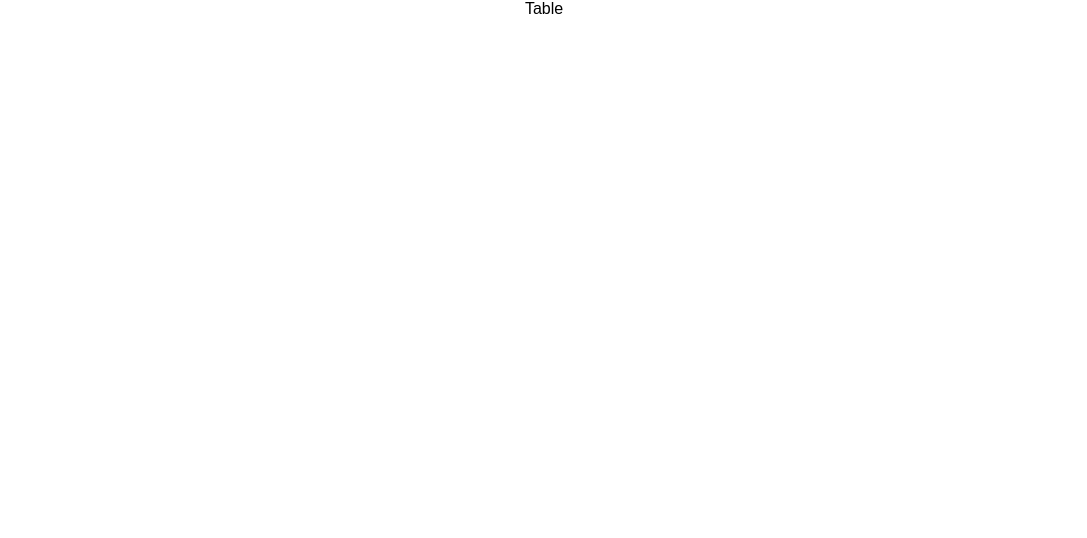
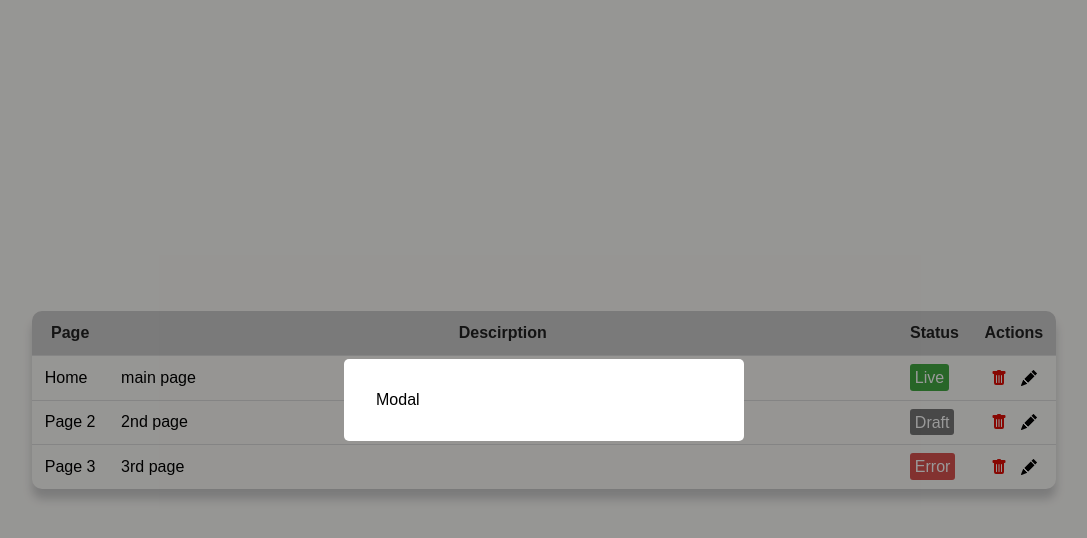
Before and after one commit to UWA-Medical-Physics-Research-Group/RQS-calculator, a React (Create React App) app in the folder rqsplus/: page / in a window 1280 px wide. Shown: the top 538 px of the page, without its empty margins (96-1183 px from the left). Built offline with nearby package versions, Linux system fonts and the light colour scheme.

Commit message:
Creates table base

```diff
--- a/rqsplus/src/App.css
+++ b/rqsplus/src/App.css
@@ -1,38 +1,8 @@
 .App {
-  text-align: center;
-}
-
-.App-logo {
-  height: 40vmin;
-  pointer-events: none;
-}
-
-@media (prefers-reduced-motion: no-preference) {
-  .App-logo {
-    animation: App-logo-spin infinite 20s linear;
-  }
-}
-
-.App-header {
-  background-color: #282c34;
-  min-height: 100vh;
   display: flex;
   flex-direction: column;
   align-items: center;
   justify-content: center;
-  font-size: calc(10px + 2vmin);
-  color: white;
+  height: 100vh;
+  background-color: #faf9f6;
 }
-
-.App-link {
-  color: #61dafb;
-}
-
-@keyframes App-logo-spin {
-  from {
-    transform: rotate(0deg);
-  }
-  to {
-    transform: rotate(360deg);
-  }
-}
--- a/rqsplus/src/App.jsx
+++ b/rqsplus/src/App.jsx
@@ -1,10 +1,12 @@
 import { Table } from "./components/Table";
+import { Modal } from "./components/Modal";
 import "./App.css";
 
 function App() {
   return (
     <div className="App">
       <Table />
+      <Modal />
     </div>
   );
 }
--- /dev/null
+++ b/rqsplus/src/components/Modal.css
@@ -0,0 +1,51 @@
+.modal-container {
+  position: fixed;
+  z-index: 1;
+  left: 0;
+  top: 0;
+  width: 100%;
+  height: 100%;
+  background-color: rgba(0, 0, 0, 0.4);
+  display: flex;
+  align-items: center;
+  justify-content: center;
+}
+
+.modal {
+  border-radius: 5px;
+  padding: 2rem;
+  background-color: white;
+  width: 25em;
+}
+
+.modal .btn {
+  display: block;
+  margin: auto;
+}
+
+.form-group {
+  display: flex;
+  flex-direction: column;
+  margin-bottom: 1rem;
+}
+
+.form-group input,
+.form-group textarea,
+.form-group select {
+  border: 1px solid black;
+  border-radius: 0.3rem;
+  padding: 0.3rem;
+  font-size: 1rem;
+}
+
+.form-group label {
+  margin-bottom: 0.2rem;
+}
+
+.error {
+  background-color: #f8d7da;
+  color: #df4759;
+  padding: 0.5rem;
+  border-radius: 0.3rem;
+  margin-bottom: 1rem;
+}
--- /dev/null
+++ b/rqsplus/src/components/Modal.jsx
@@ -0,0 +1,11 @@
+import React from "react";
+
+import "./Modal.css";
+
+export const Modal = () => {
+  return (
+    <div className="modal-container">
+      <div className="modal">Modal</div>
+    </div>
+  );
+};
--- a/rqsplus/src/components/Table.css
+++ b/rqsplus/src/components/Table.css
@@ -0,0 +1,73 @@
+.table-wrapper {
+  width: 100%;
+}
+
+.table {
+  display: block;
+  overflow: hidden;
+  table-layout: fixed;
+  border-collapse: collapse;
+  box-shadow: 0px 10px 10px #ccc;
+  border-radius: 10px;
+  white-space: nowrap;
+  width: 100em;
+  max-width: 80%;
+  margin: auto;
+  table-layout: auto;
+  overflow-x: auto;
+}
+
+.table thead {
+  background-color: #ccc;
+  color: #222;
+}
+
+.table th,
+.table td {
+  padding: 0.8rem;
+}
+
+.table td {
+  border-top: 0.5px solid #ddd;
+  overflow: hidden;
+  text-overflow: ellipsis;
+}
+
+.table tbody tr:hover {
+  background-color: #eee;
+}
+
+.expand {
+  width: 100%;
+}
+
+.label {
+  border-radius: 3px;
+  padding: 0.3rem;
+  color: white;
+}
+
+.label-draft {
+  background-color: #777;
+}
+
+.label-live {
+  background-color: #42a942;
+}
+
+.label-error {
+  background-color: #d9534f;
+}
+
+.actions {
+  display: flex;
+  justify-content: space-around;
+}
+
+.actions svg {
+  cursor: pointer;
+}
+
+.delete-btn {
+  color: #e10d05;
+}
--- a/rqsplus/src/components/Table.jsx
+++ b/rqsplus/src/components/Table.jsx
@@ -1,7 +1,63 @@
 import React from "react";
+
+import { BsFillTrashFill, BsFillPencilFill } from "react-icons/bs";
 
 import "./Table.css";
 
 export const Table = () => {
-  return <div>Table</div>;
+  return (
+    <div className="table-wrapper">
+      <table className="table">
+        <thead>
+          <tr>
+            <th>Page</th>
+            <th className="expand"> Descirption</th>
+            <th>Status</th>
+            <th>Actions</th>
+          </tr>
+        </thead>
+        <tbody>
+          <tr>
+            <td>Home</td>
+            <td>main page</td>
+            <td>
+              <span className="label label-live">Live</span>
+            </td>
+            <td>
+              <span className="actions">
+                <BsFillTrashFill className="delete-btn" />
+                <BsFillPencilFill />
+              </span>
+            </td>
+          </tr>
+          <tr>
+            <td>Page 2</td>
+            <td>2nd page</td>
+            <td>
+              <span className="label label-draft">Draft</span>
+            </td>
+            <td>
+              <span className="actions">
+                <BsFillTrashFill className="delete-btn" />
+                <BsFillPencilFill />
+              </span>
+            </td>
+          </tr>
+          <tr>
+            <td>Page 3</td>
+            <td>3rd page</td>
+            <td>
+              <span className="label label-error">Error</span>
+            </td>
+            <td>
+              <span className="actions">
+                <BsFillTrashFill className="delete-btn" />
+                <BsFillPencilFill />
+              </span>
+            </td>
+          </tr>
+        </tbody>
+      </table>
+    </div>
+  );
 };
```
